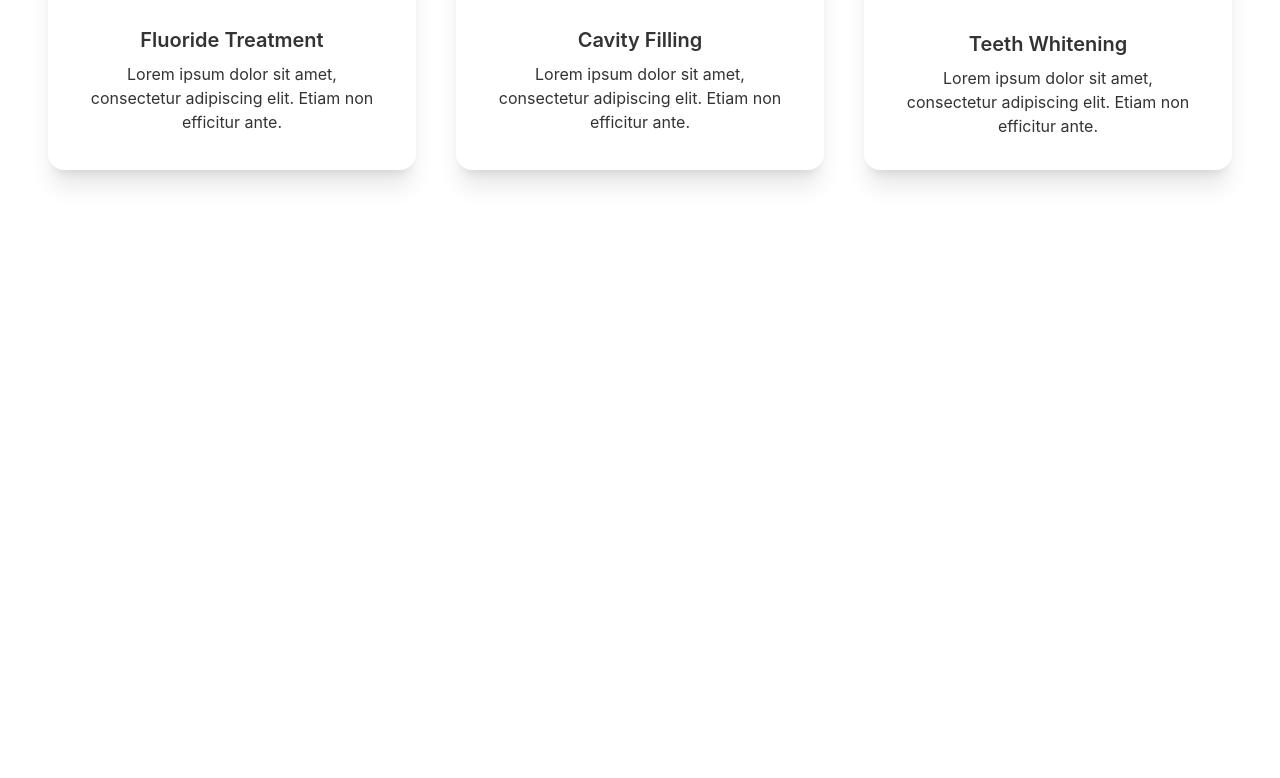
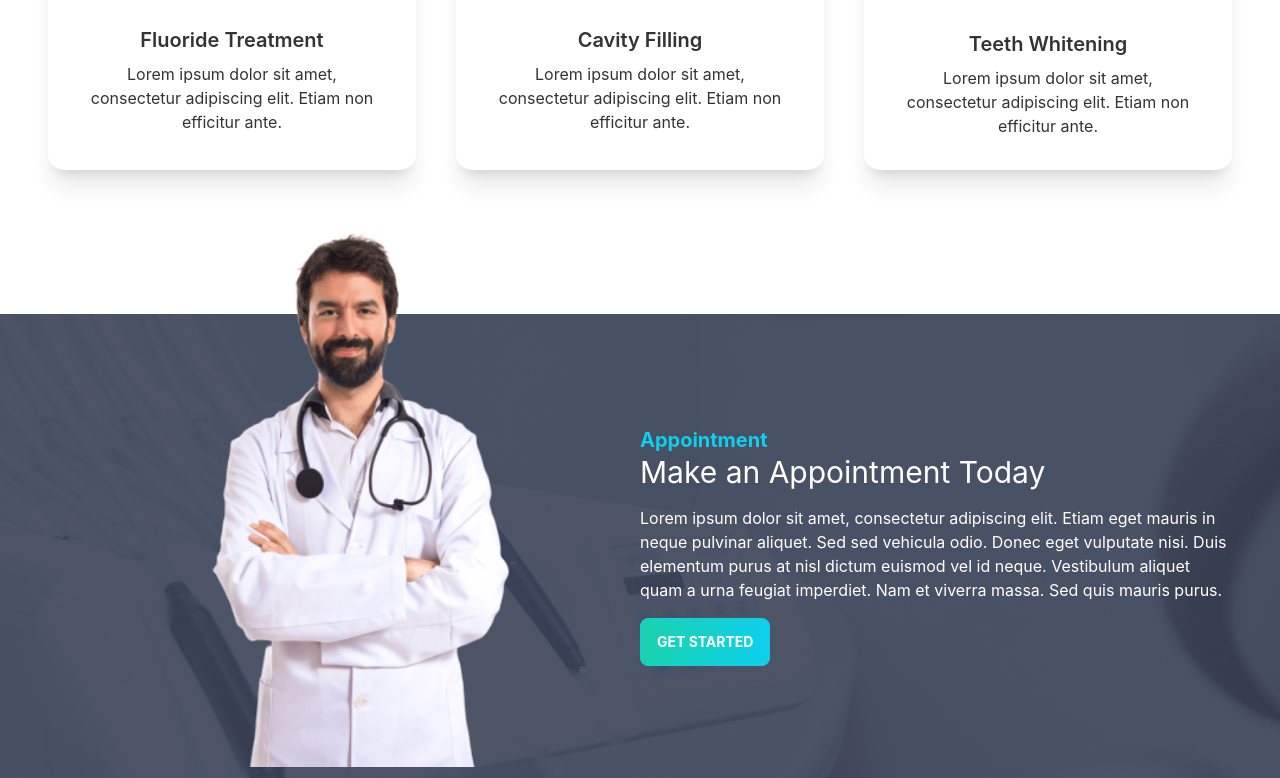
Before and after one commit to Siydulislam/doctors-chamber, a React (Create React App) app in the folder frontend/: page / in a window 1280 px wide. Shown: the part 1409-2187 px from the top of the page. Before the commit the page ends 1691 px from the top, so only its background shows below. Built offline with nearby package versions, Linux system fonts and the light colour scheme.

Commit message:
pop image out of the appointment section

```diff
--- a/frontend/src/pages/Home/Banner.js
+++ b/frontend/src/pages/Home/Banner.js
@@ -1,5 +1,6 @@
 import React from 'react';
 import Chair from "../../assets/images/chair.png";
+import PrimaryButton from '../shared/PrimaryButton';
 
 const Banner = () => {
     return (
@@ -9,7 +10,7 @@
                 <div>
                     <h1 className="text-5xl font-bold">Your New Smile Starts Here!</h1>
                     <p className="py-6">Provident cupiditate voluptatem et in. Quaerat fugiat ut assumenda excepturi exercitationem quasi. In deleniti eaque aut repudiandae et a id nisi.</p>
-                    <button className="btn btn-primary uppercase text-white font-bold bg-gradient-to-r from-secondary to-primary">Get Started</button>
+                    <PrimaryButton>Get Started</PrimaryButton>
                 </div>
             </div>
         </div>
--- a/frontend/src/pages/Home/Home.js
+++ b/frontend/src/pages/Home/Home.js
@@ -1,6 +1,7 @@
 import React from 'react';
 import Banner from './Banner';
 import Info from './Info';
+import MakeAppointment from './MakeAppointment';
 import Services from './Services';
 
 const Home = () => {
@@ -9,6 +10,7 @@
             <Banner />
             <Info />
             <Services />
+            <MakeAppointment />
         </div>
     );
 };
--- /dev/null
+++ b/frontend/src/pages/Home/MakeAppointment.js
@@ -0,0 +1,21 @@
+import React from 'react';
+import doctor from "../../assets/images/doctor.png";
+import PrimaryButton from '../shared/PrimaryButton';
+
+const MakeAppointment = () => {
+    return (
+        <section className="flex justify-center items-center px-12 mt-36 bg-appointment">
+            <div className="flex-1 hidden lg:block">
+                <img className="mt-[-150px]" src={doctor} alt="doctor" />
+            </div>
+            <div className="flex-1 sm:py-28">
+                <h3 className="text-xl text-primary font-bold">Appointment</h3>
+                <h2 className="text-3xl text-white">Make an Appointment Today</h2>
+                <p className="text-white my-4">Lorem ipsum dolor sit amet, consectetur adipiscing elit. Etiam eget mauris in neque pulvinar aliquet. Sed sed vehicula odio. Donec eget vulputate nisi. Duis elementum purus at nisl dictum euismod vel id neque. Vestibulum aliquet quam a urna feugiat imperdiet. Nam et viverra massa. Sed quis mauris purus.</p>
+                <PrimaryButton>Get Started</PrimaryButton>
+            </div>
+        </section>
+    );
+};
+
+export default MakeAppointment;
--- /dev/null
+++ b/frontend/src/pages/shared/PrimaryButton.js
@@ -0,0 +1,9 @@
+import React from 'react';
+
+const PrimaryButton = ({ children }) => {
+    return (
+        <button className="btn btn-primary uppercase text-white font-bold bg-gradient-to-r from-secondary to-primary">{children}</button>
+    );
+};
+
+export default PrimaryButton;
--- a/frontend/tailwind.config.js
+++ b/frontend/tailwind.config.js
@@ -3,7 +3,8 @@
   theme: {
     extend: {
       backgroundImage: {
-        'hero': "url('/src/assets/images/bg.png')",
+        "hero": "url('/src/assets/images/bg.png')",
+        "appointment": "url('/src/assets/images/appointment.png')"
       }
     },
   },
```
